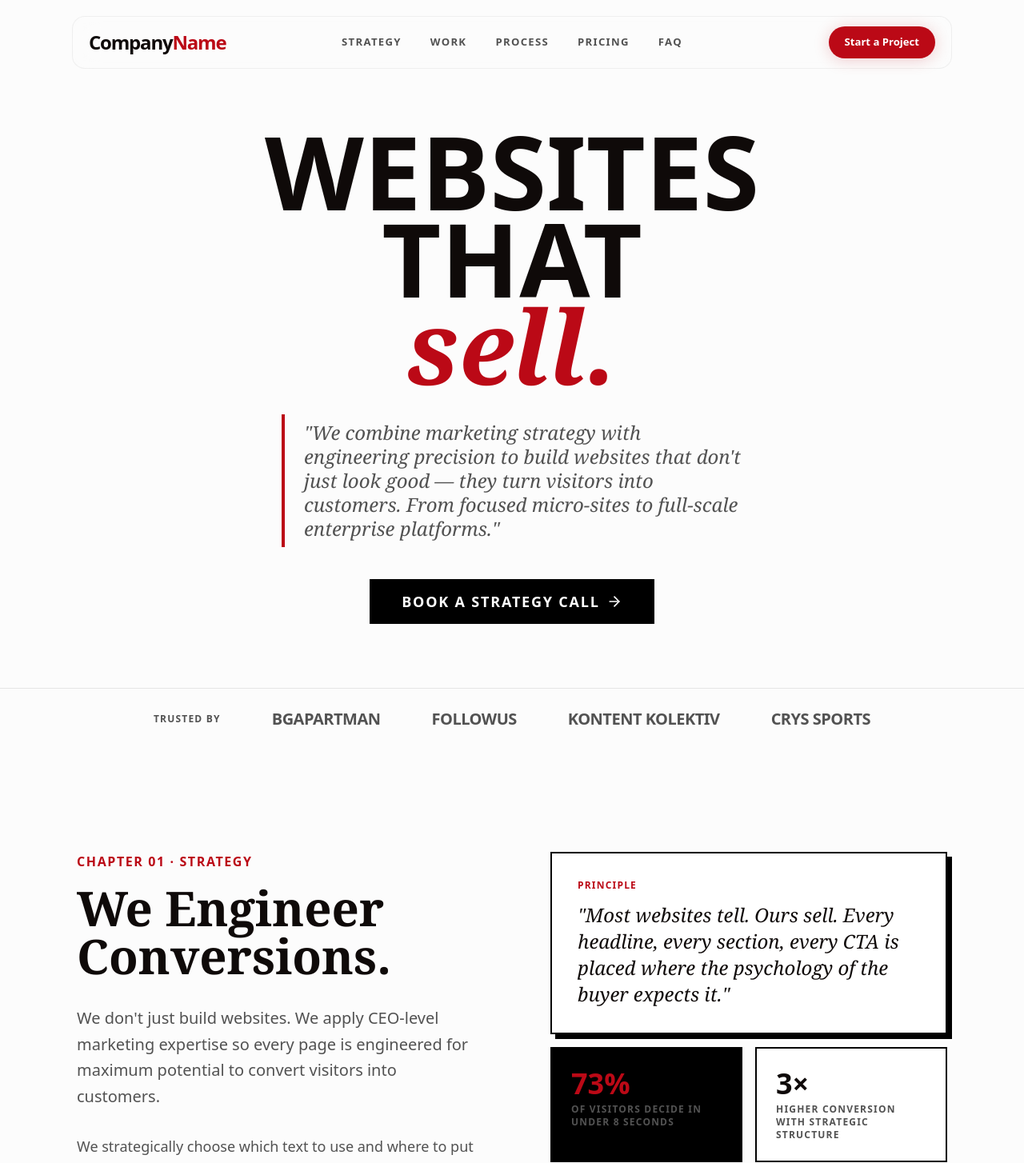
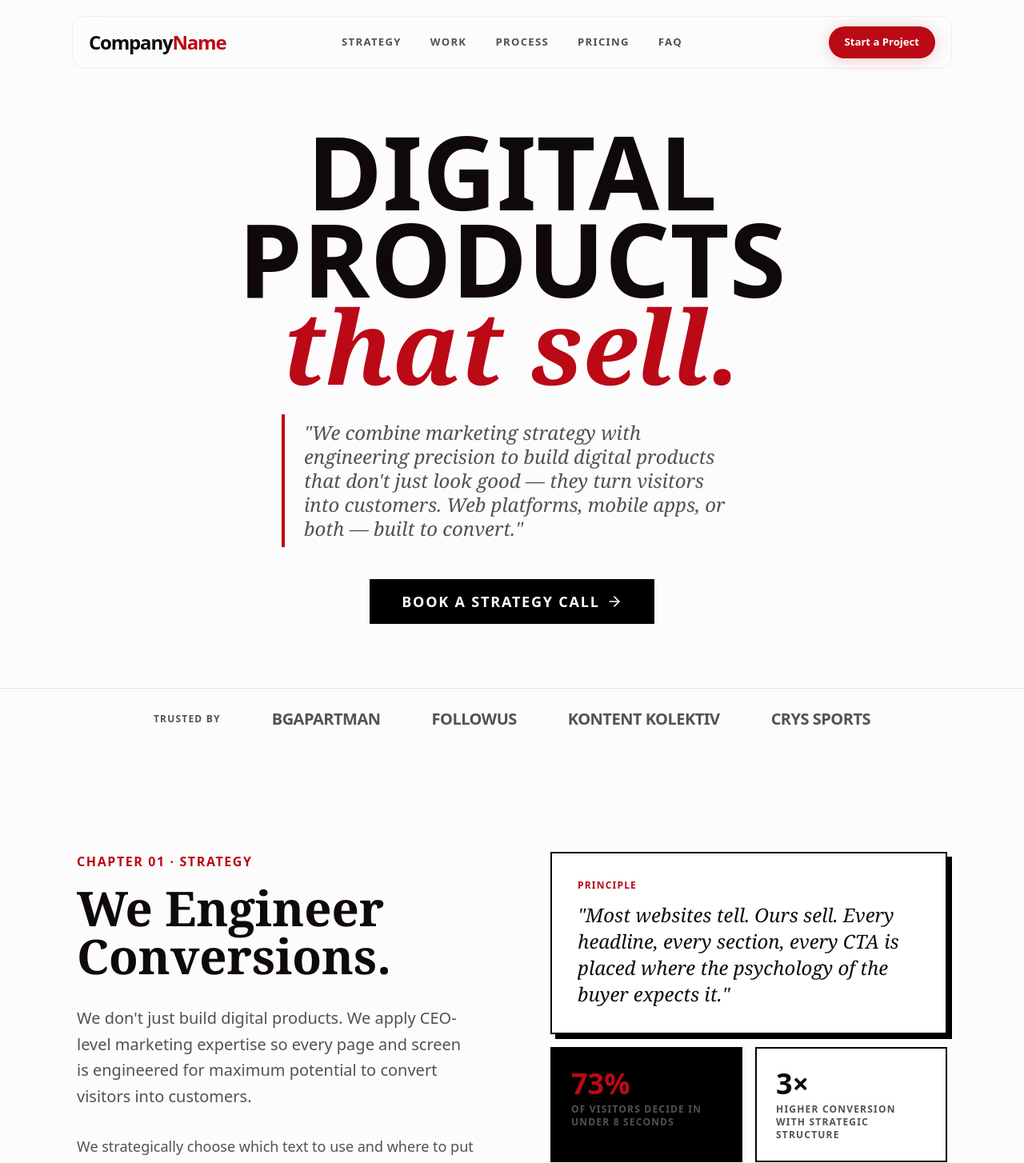
Before and after one commit to P1T0NN/omnilabs-frontend, a SvelteKit app: page / in a window 1280 px wide. Shown: the top 1454 px of the page at 80% size. Built offline with nearby package versions, Linux system fonts and the light colour scheme.

Commit message:
Changed to digital products

```diff
--- a/src/shared/components/pages/(unprotected)/contact/contact-left-content.svelte
+++ b/src/shared/components/pages/(unprotected)/contact/contact-left-content.svelte
@@ -20,7 +20,7 @@
 
 	<p class="mb-12 max-w-md font-sans text-lg text-neutral-600 leading-relaxed">
 		We cap client intake deliberately — because every project deserves our full focus. If you're
-		serious about building a website that actually grows your business, fill out the form and we'll
+		serious about building a digital product that actually grows your business, fill out the form and we'll
 		respond within 24 hours.
 	</p>
 
--- a/src/shared/components/pages/(unprotected)/contact/contact-right-content.svelte
+++ b/src/shared/components/pages/(unprotected)/contact/contact-right-content.svelte
@@ -81,7 +81,7 @@
 					class="w-full appearance-none bg-neutral-50 border-2 border-black rounded-none p-4 pr-12 font-sans text-black focus:border-primary focus:ring-0 shadow-[4px_4px_0px_0px_rgba(0,0,0,0.1)] focus:shadow-[4px_4px_0px_0px_var(--primary)] transition-all duration-200"
 				>
 					<option value="" disabled selected>Select project type</option>
-					<option value="micro-site">Micro-Site (single page)</option>
+					<option value="micro-launch">Micro-Launch (single page / MVP)</option>
 					<option value="enterprise">Enterprise (multi-page platform)</option>
 					<option value="unsure">Not sure yet</option>
 				</select>
--- a/src/shared/components/pages/(unprotected)/root/cta-section.svelte
+++ b/src/shared/components/pages/(unprotected)/root/cta-section.svelte
@@ -13,11 +13,11 @@
 	<div class="container mx-auto max-w-7xl px-6 md:px-12 lg:px-24">
 		<div use:reveal class="flex flex-col items-center text-center">
 			<h2 class="mb-8 max-w-3xl font-serif text-5xl italic leading-tight md:text-7xl">
-				Your next customer is one website away.
+				Your next customer is one product away.
 			</h2>
 
 			<p class="mb-12 max-w-xl text-lg text-neutral-600">
-				Whether you need a high-converting micro-site or a full enterprise platform, we're ready to build the website your business actually deserves.
+				Whether you need a high-converting Micro-Launch or a full enterprise platform, we're ready to build the digital product your business actually deserves.
 			</p>
 
 			<a
--- a/src/shared/components/pages/(unprotected)/root/faq-section.svelte
+++ b/src/shared/components/pages/(unprotected)/root/faq-section.svelte
@@ -10,7 +10,7 @@
     const faqs = [
         {
             question: 'How long does a project typically take?',
-            answer: 'Micro-sites are usually delivered within 2–3 weeks. Enterprise projects vary based on scope, but most launch within 6–10 weeks. We\'ll give you a clear timeline on the strategy call.'
+            answer: 'Micro-Launches are usually delivered within 2–3 weeks. Enterprise projects vary based on scope, but most launch within 6–10 weeks. We\'ll give you a clear timeline on the strategy call.'
         },
         {
             question: 'What if I need changes after launch?',
--- a/src/shared/components/pages/(unprotected)/root/hero-section.svelte
+++ b/src/shared/components/pages/(unprotected)/root/hero-section.svelte
@@ -9,15 +9,15 @@
 			<h1
 				class="mb-8 font-sans text-7xl leading-[0.85] font-black uppercase md:text-9xl"
 			>
-				Websites <br />
-				That <br />
-				<span class="font-serif text-primary lowercase italic">sell.</span>
+				Digital <br />
+				Products <br />
+				<span class="font-serif text-primary lowercase italic">That sell.</span>
 			</h1>
 
 			<div class="mb-10 max-w-xl border-l-4 border-primary py-2 pl-6 text-left hero-quote">
 				<p class="text-xl leading-tight text-neutral-600 italic md:text-2xl">
-					"We combine marketing strategy with engineering precision to build websites that don't
-					just look good — they turn visitors into customers. From focused micro-sites to full-scale enterprise platforms."
+					"We combine marketing strategy with engineering precision to build digital products that don't
+					just look good — they turn visitors into customers. Web platforms, mobile apps, or both — built to convert."
 				</p>
 			</div>
 
--- a/src/shared/components/pages/(unprotected)/root/pricing-section/pricing-section.svelte
+++ b/src/shared/components/pages/(unprotected)/root/pricing-section/pricing-section.svelte
@@ -18,7 +18,7 @@
 			>
 			<h2 class="mb-4 font-serif text-6xl italic md:text-8xl">Two paths. No middle.</h2>
 			<p class="mx-auto max-w-2xl font-sans text-lg text-neutral-600">
-				We either build you a focused, high-converting micro-site or architect a full-scale digital
+				We either build you a focused, high-converting Micro-Launch or architect a full-scale digital
 				platform. We don't do "medium". Every project is a one-time investment with the option to
 				add ongoing partnership.
 			</p>
@@ -31,9 +31,9 @@
 		</div>
 
 		<div class="grid grid-cols-1 items-start gap-12 md:grid-cols-2">
-			<!-- Micro-Site -->
+			<!-- Micro-Launch -->
 			<PricingCard
-				title="Micro-Site"
+				title="Micro-Launch"
 				subtitle="One page. Maximum impact."
 				label="For focused brands"
 				variant="light"
--- a/src/shared/components/pages/(unprotected)/root/strategy-section.svelte
+++ b/src/shared/components/pages/(unprotected)/root/strategy-section.svelte
@@ -19,7 +19,7 @@
                 </span>
                 <h2 class="mb-8 text-5xl font-bold md:text-6xl">We Engineer Conversions.</h2>
                 <p class="mb-8 font-sans text-xl leading-relaxed text-neutral-600">
-                    We don't just build websites. We apply CEO-level marketing expertise so every page is
+                    We don't just build digital products. We apply CEO-level marketing expertise so every page and screen is
                     engineered for maximum potential to convert visitors into customers.
                 </p>
                 <p class="mb-8 font-sans text-lg leading-relaxed text-neutral-600">
@@ -89,7 +89,7 @@
                 <div class="border-2 border-black bg-white p-6">
                     <p class="mb-3 font-sans text-xs font-bold uppercase tracking-widest text-neutral-600">Stack chosen for your needs, not ours</p>
                     <div class="flex flex-wrap gap-2">
-                        {#each ['SvelteKit', 'TypeScript', 'PostgreSQL', 'Rust'] as tech}
+                        {#each ['SvelteKit', 'TypeScript', 'React Native', 'PostgreSQL', 'Rust'] as tech}
                             <span class="border border-black px-3 py-1 font-sans text-xs font-bold uppercase tracking-widest">{tech}</span>
                         {/each}
                     </div>
--- a/src/shared/components/ui/footer/footer.svelte
+++ b/src/shared/components/ui/footer/footer.svelte
@@ -8,7 +8,7 @@
             <div class="col-span-2">
                 <h2 class="text-4xl font-bold mb-6 text-primary-soft uppercase tracking-tight">{COMPANY_DATA.NAME}</h2>
                 <p class="max-w-sm text-neutral-400 leading-relaxed">
-                    We build websites that convert visitors into customers — combining CEO-level marketing strategy with senior engineering and security expertise.
+                    We build digital products that convert visitors into customers — combining CEO-level marketing strategy with senior engineering and security expertise.
                 </p>
             </div>
             <div>
--- a/src/shared/constants.ts
+++ b/src/shared/constants.ts
@@ -3,7 +3,7 @@ export const COMPANY_DATA = {
     ADDRESS: 'Valencia, Spain',
     PHONE: '+34 666 666 666',
     EMAIL: 'contact@example.com',
-    DESCRIPTION: 'We are a web development company that specializes in creating websites for businesses.',
+    DESCRIPTION: 'We are a digital product agency that builds websites and mobile apps that convert visitors into customers.',
 }
 
 export const CONTACT_INFORMATIONS = {
```
